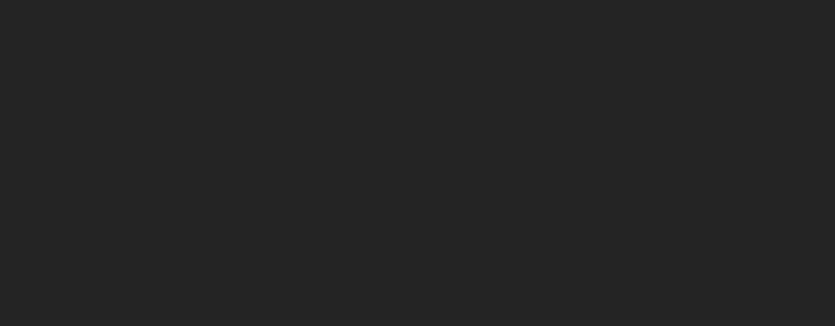
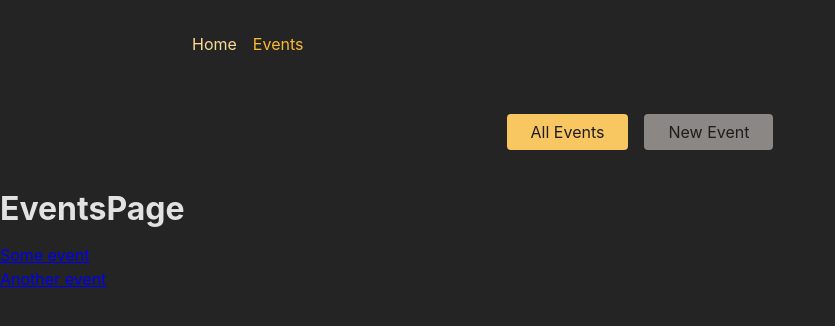
Before and after one commit to Aman07a/react-starting-project, a React (Create React App) app in the folder react-frontend/: page /events in a window 1280 px wide. Shown: the top 326 px of the page, without its empty margins (0-835 px from the left). Built offline with nearby package versions, Linux system fonts and the light colour scheme.

Commit message:
Time to Practice

```diff
--- a/react-frontend/package.json
+++ b/react-frontend/package.json
@@ -8,6 +8,7 @@
     "@testing-library/user-event": "^13.5.0",
     "react": "^18.2.0",
     "react-dom": "^18.2.0",
+    "react-router-dom": "^6.8.2",
     "react-scripts": "5.0.1",
     "web-vitals": "^2.1.4"
   },
--- a/react-frontend/src/App.js
+++ b/react-frontend/src/App.js
@@ -6,22 +6,60 @@
 //    - EventDetailPage
 //    - NewEventPage
 //    - EditEventPage
+// DONE
 // 2. Add routing & route definitions for these five pages
 //    - / => HomePage
 //    - /events => EventsPage
 //    - /events/<some-id> => EventDetailPage
 //    - /events/new => NewEventPage
 //    - /events/<some-id>/edit => EditEventPage
+// DONE
 // 3. Add a root layout that adds the <MainNavigation> component above all page components
+// DONE
 // 4. Add properly working links to the MainNavigation
+// DONE
 // 5. Ensure that the links in MainNavigation receive an "active" class when active
+// DONE
 // 6. Output a list of dummy events to the EventsPage
 //    Every list item should include a link to the respective EventDetailPage
+// DONE
 // 7. Output the ID of the selected event on the EventDetailPage
+// DONE
 // BONUS: Add another (nested) layout route that adds the <EventNavigation> component above all /events... page components
+// DONE
+
+import { RouterProvider, createBrowserRouter } from "react-router-dom";
+
+import RootLayout from "./pages/Root";
+import EventsRootLayout from "./pages/EventsRoot";
+import HomePage from "./pages/Home";
+import EventsPage from "./pages/Events";
+import EventDetailPage from "./pages/EventDetail";
+import EditEventPage from "./pages/EditEvent";
+import NewEventPage from "./pages/NewEvent";
+
+const router = createBrowserRouter([
+  {
+    path: "/",
+    element: <RootLayout />,
+    children: [
+      { index: true, element: <HomePage /> },
+      {
+        path: "events",
+        element: <EventsRootLayout />,
+        children: [
+          { index: true, element: <EventsPage /> },
+          { path: ":eventId", element: <EventDetailPage /> },
+          { path: "new", element: <NewEventPage /> },
+          { path: ":eventId/edit", element: <EditEventPage /> },
+        ],
+      },
+    ],
+  },
+]);
 
 function App() {
-  return <div></div>;
+  return <RouterProvider router={router} />;
 }
 
 export default App;
--- a/react-frontend/src/components/EventsNavigation.js
+++ b/react-frontend/src/components/EventsNavigation.js
@@ -1,3 +1,5 @@
+import { NavLink } from "react-router-dom";
+
 import classes from "./EventsNavigation.module.css";
 
 function EventsNavigation() {
@@ -6,10 +8,25 @@
       <nav>
         <ul className={classes.list}>
           <li>
-            <a href="/events">All Events</a>
+            <NavLink
+              to="/events"
+              className={({ isActive }) =>
+                isActive ? classes.active : undefined
+              }
+              end
+            >
+              All Events
+            </NavLink>
           </li>
           <li>
-            <a href="/events/new">New Event</a>
+            <NavLink
+              to="/events/new"
+              className={({ isActive }) =>
+                isActive ? classes.active : undefined
+              }
+            >
+              New Event
+            </NavLink>
           </li>
         </ul>
       </nav>
--- a/react-frontend/src/components/MainNavigation.js
+++ b/react-frontend/src/components/MainNavigation.js
@@ -1,3 +1,5 @@
+import { NavLink } from "react-router-dom";
+
 import classes from "./MainNavigation.module.css";
 
 function MainNavigation() {
@@ -6,10 +8,25 @@
       <nav>
         <ul className={classes.list}>
           <li>
-            <a>Home</a>
+            <NavLink
+              to="/"
+              className={({ isActive }) =>
+                isActive ? classes.active : undefined
+              }
+              end
+            >
+              Home
+            </NavLink>
           </li>
           <li>
-            <a>Events</a>
+            <NavLink
+              to="/events"
+              className={({ isActive }) =>
+                isActive ? classes.active : undefined
+              }
+            >
+              Events
+            </NavLink>
           </li>
         </ul>
       </nav>
--- /dev/null
+++ b/react-frontend/src/pages/EditEvent.js
@@ -0,0 +1,5 @@
+function EditEventPage() {
+  return <h1>EditEventPage</h1>;
+}
+
+export default EditEventPage;
--- /dev/null
+++ b/react-frontend/src/pages/EventDetail.js
@@ -0,0 +1,14 @@
+import { useParams } from "react-router-dom";
+
+function EventDetailPage() {
+  const params = useParams();
+
+  return (
+    <>
+      <h1>EventDetailPage</h1>
+      <p>Event ID: {params.eventId}</p>
+    </>
+  );
+}
+
+export default EventDetailPage;
--- /dev/null
+++ b/react-frontend/src/pages/Events.js
@@ -0,0 +1,29 @@
+import { Link } from "react-router-dom";
+
+const DUMMY_EVENTS = [
+  {
+    id: "e1",
+    title: "Some event",
+  },
+  {
+    id: "e2",
+    title: "Another event",
+  },
+];
+
+function EventsPage() {
+  return (
+    <>
+      <h1>EventsPage</h1>
+      <ul>
+        {DUMMY_EVENTS.map((event) => (
+          <li key={event.id}>
+            <Link to={event.id}>{event.title}</Link>
+          </li>
+        ))}
+      </ul>
+    </>
+  );
+}
+
+export default EventsPage;
--- /dev/null
+++ b/react-frontend/src/pages/EventsRoot.js
@@ -0,0 +1,14 @@
+import { Outlet } from "react-router-dom";
+
+import EventsNavigation from "../components/EventsNavigation";
+
+function EventsRootLayout() {
+  return (
+    <>
+      <EventsNavigation />
+      <Outlet />
+    </>
+  );
+}
+
+export default EventsRootLayout;
--- /dev/null
+++ b/react-frontend/src/pages/Home.js
@@ -0,0 +1,5 @@
+function HomePage() {
+  return <h1>HomePage</h1>;
+}
+
+export default HomePage;
--- /dev/null
+++ b/react-frontend/src/pages/NewEvent.js
@@ -0,0 +1,5 @@
+function NewEventPage() {
+  return <h1>NewEventPage</h1>;
+}
+
+export default NewEventPage;
--- /dev/null
+++ b/react-frontend/src/pages/Root.js
@@ -0,0 +1,16 @@
+import { Outlet } from "react-router-dom";
+
+import MainNavigation from "../components/MainNavigation";
+
+function RootLayout() {
+  return (
+    <>
+      <MainNavigation />
+      <main>
+        <Outlet />
+      </main>
+    </>
+  );
+}
+
+export default RootLayout;
```
Also changed, not shown: 1 other file (tests, documents, lock files or other folders).
